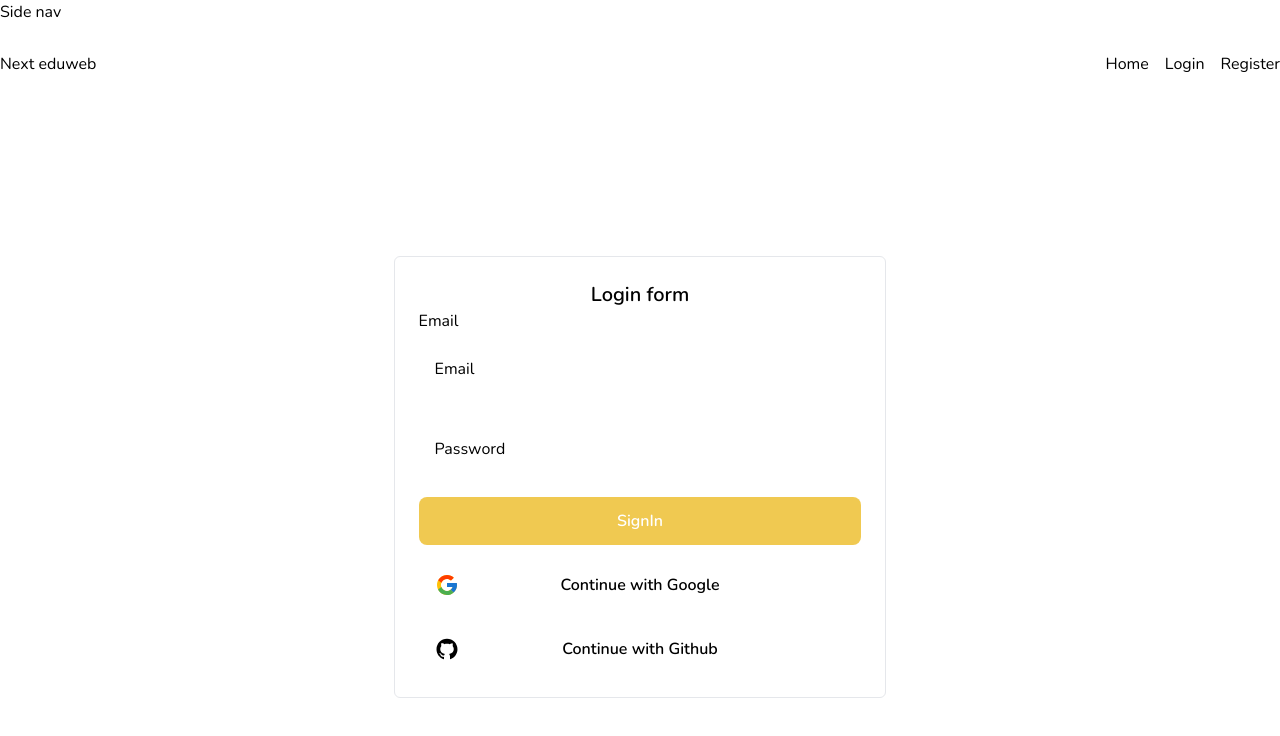
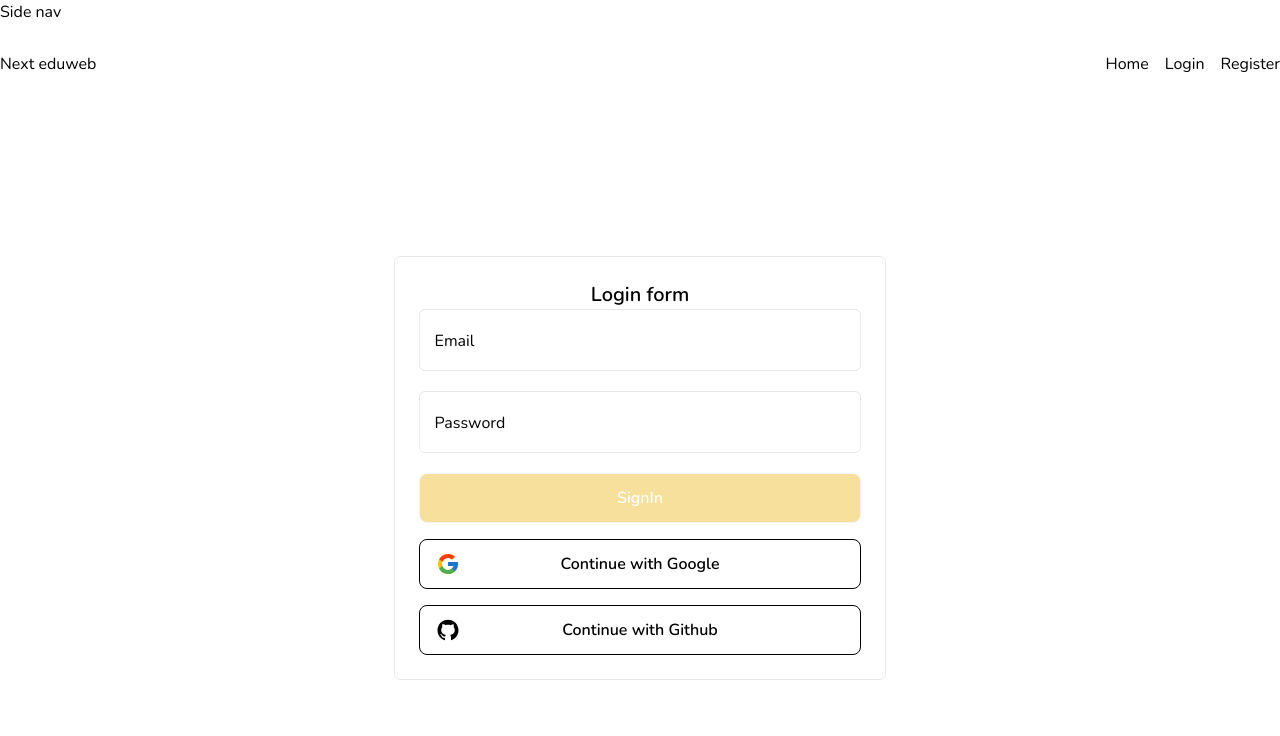
Before and after one commit to matchmakers69/pocketsub-eduweb, a Next.js app: page /login in a window 1280 px wide. Shown: the top 736 px of the page. Built offline with nearby package versions, Linux system fonts and the light colour scheme; no server answers.

Commit message:
Added styling changes and updated package.json file

```diff
--- a/app/(application)/(auth)/login/LoginForm.tsx
+++ b/app/(application)/(auth)/login/LoginForm.tsx
@@ -42,7 +42,6 @@ function LoginForm() {
     <>
       <form noValidate onSubmit={handleSubmit(handleFormSubmit)}>
         <div className="mb-5 flex flex-col gap-1">
-          <label htmlFor="email">Email</label>
           <Input<TLoginFormValues>
             name="email"
             id="email"
--- a/app/components/Button.tsx
+++ b/app/components/Button.tsx
@@ -32,17 +32,18 @@ const Button: FC<ButtoProps> = ({
     relative
     w-full
     rounded-lg
+    border-[1px]
     transition
     hover:opacity-80
     disabled:cursor-not-allowed
-    disabled:opacity-70
+    disabled:opacity-40
     ${outline ? "bg-white" : "bg-yellow-500"}
     ${outline ? "border-black" : "bg-yellow-500"}
     ${outline ? "text-black" : "text-white"}
     ${small ? "py-1" : "py-3"}
     ${small ? "text-sm" : "text-md"}
     ${small ? "font-light" : "font-semibold"}
-    ${small ? "border-[1px]" : "border-1"}
+
   `}
       type={type}
     >
--- a/app/components/Input.tsx
+++ b/app/components/Input.tsx
@@ -45,10 +45,10 @@ const Input = <TFormValues extends Record<string, unknown>>({
         />
       )}
       <input
-        className={`border-1
-            peer
+        className={`peer
             w-full
             rounded-md
+            border-[1px]
             bg-white
             p-4
            pt-5
--- a/package.json
+++ b/package.json
@@ -4,7 +4,7 @@
   "private": true,
   "scripts": {
     "dev": "next dev",
-    "build": "next build",
+    "build": "prisma generate && next build",
     "start": "next start",
     "lint": "next lint"
   },
```
Also changed, not shown: 1 other file (tests, documents, lock files or other folders).
